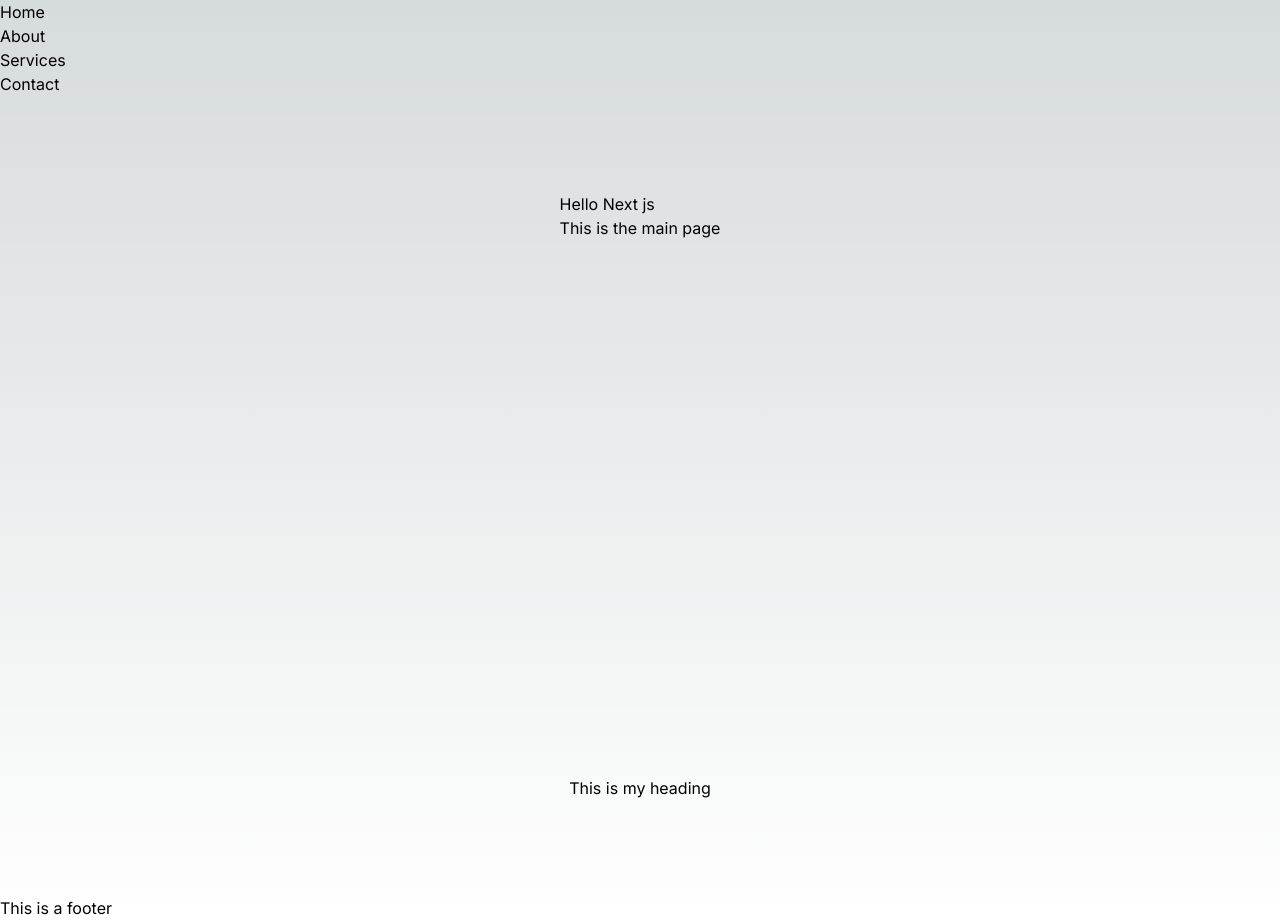
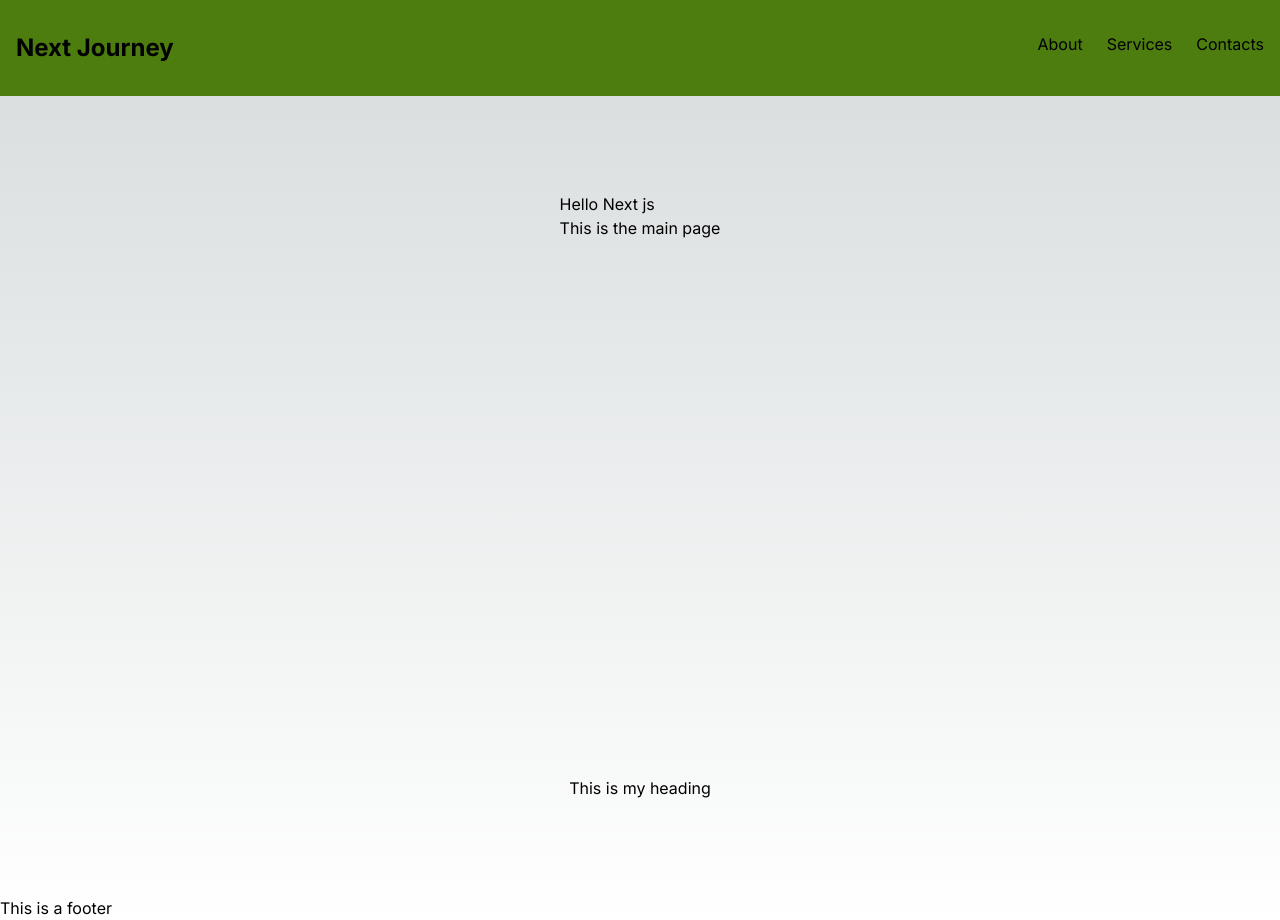
Before and after one commit to DeepsEffect/next-journey, a Next.js app: page / in a window 1280 px wide. Built offline with nearby package versions, Linux system fonts and the light colour scheme.

Commit message:
defining navlinks and paths

```diff
--- a/src/app/layout.js
+++ b/src/app/layout.js
@@ -1,5 +1,6 @@
 import { Inter } from "next/font/google";
 import "./globals.css";
+import Navbar from "@/components/Navbar";
 
 const inter = Inter({ subsets: ["latin"] });
 
@@ -12,19 +13,12 @@ export default function RootLayout({ children }) {
   return (
     <html lang="en">
       <body className={inter.className} suppressHydrationWarning={true}>
-        <nav>
-          <ul>
-            <li>Home</li>
-            <li>About</li>
-            <li>Services</li>
-            <li>Contact</li>
-          </ul>
-        </nav>
+        <Navbar />
         {children}
         <footer>
           <h2>This is a footer</h2>
         </footer>
-        </body>
+      </body>
     </html>
   );
 }
--- /dev/null
+++ b/src/components/Navbar.jsx
@@ -0,0 +1,42 @@
+"use client";
+import Link from "next/link";
+import { usePathname } from "next/navigation";
+import React from "react";
+
+const Navbar = () => {
+  const pathName = usePathname();
+  const navLinks = [
+    {
+      title: "About",
+      path: "/about",
+    },
+    {
+      title: "Services",
+      path: "/services",
+    },
+    {
+      title: "Contacts",
+      path: "/contacts",
+    },
+  ];
+  return (
+    <nav className="flex justify-between bg-lime-700 py-8 px-4">
+      <Link href={"/"}>
+        <h3 className="text-2xl font-bold">Next Journey</h3>
+      </Link>
+      <ul className="flex gap-6">
+        {navLinks?.map((navLink) => (
+          <Link
+            className={`${pathName === navLink.path && "text-black font-bold"}`}
+            key={navLink.path}
+            href={navLink.path}
+          >
+            {navLink.title}
+          </Link>
+        ))}
+      </ul>
+    </nav>
+  );
+};
+
+export default Navbar;
```
